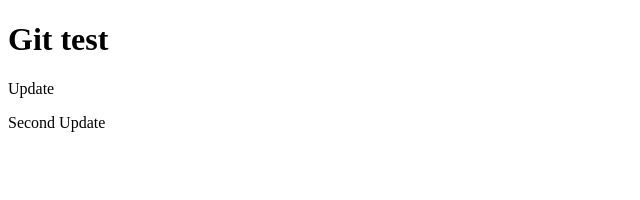
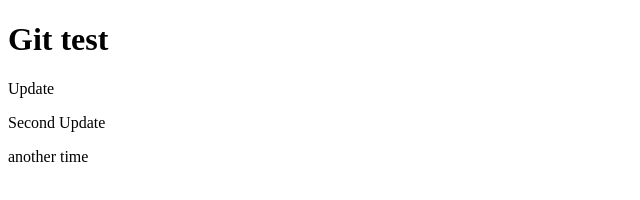
Before and after one commit to youssefbs/gittest, a plain HTML site: page index.html in a window 1280 px wide. Shown: the full height of the page, 0-640 px from the left. Drawn offline with Linux system fonts and the light colour scheme.

Commit message:
fourth change

```diff
--- a/index.html
+++ b/index.html
@@ -9,5 +9,6 @@
         <h1>Git test</h1>
         <p>Update</p>
         <p>Second Update</p>
+        <p>another time</p>
 </body>
 </html>
```
